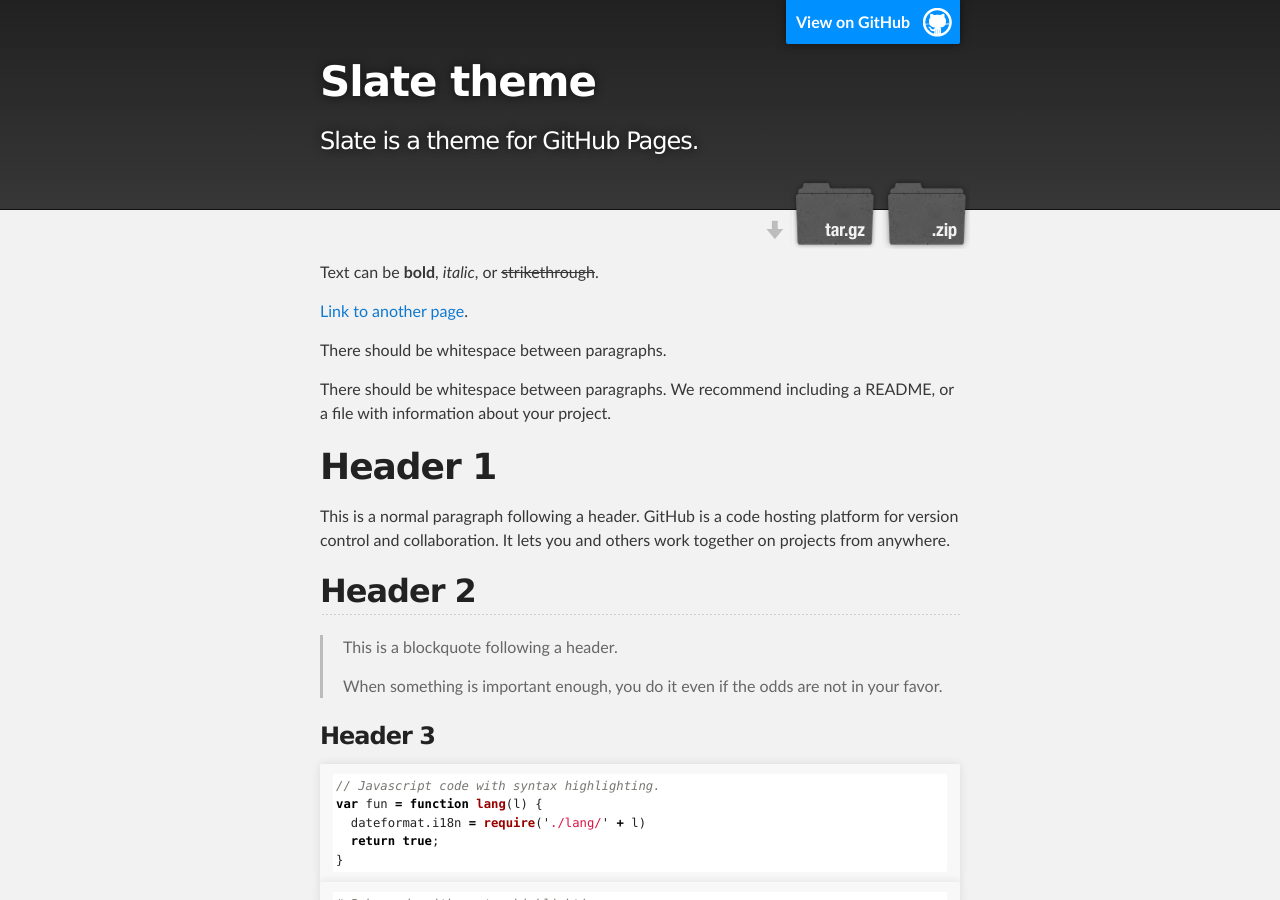
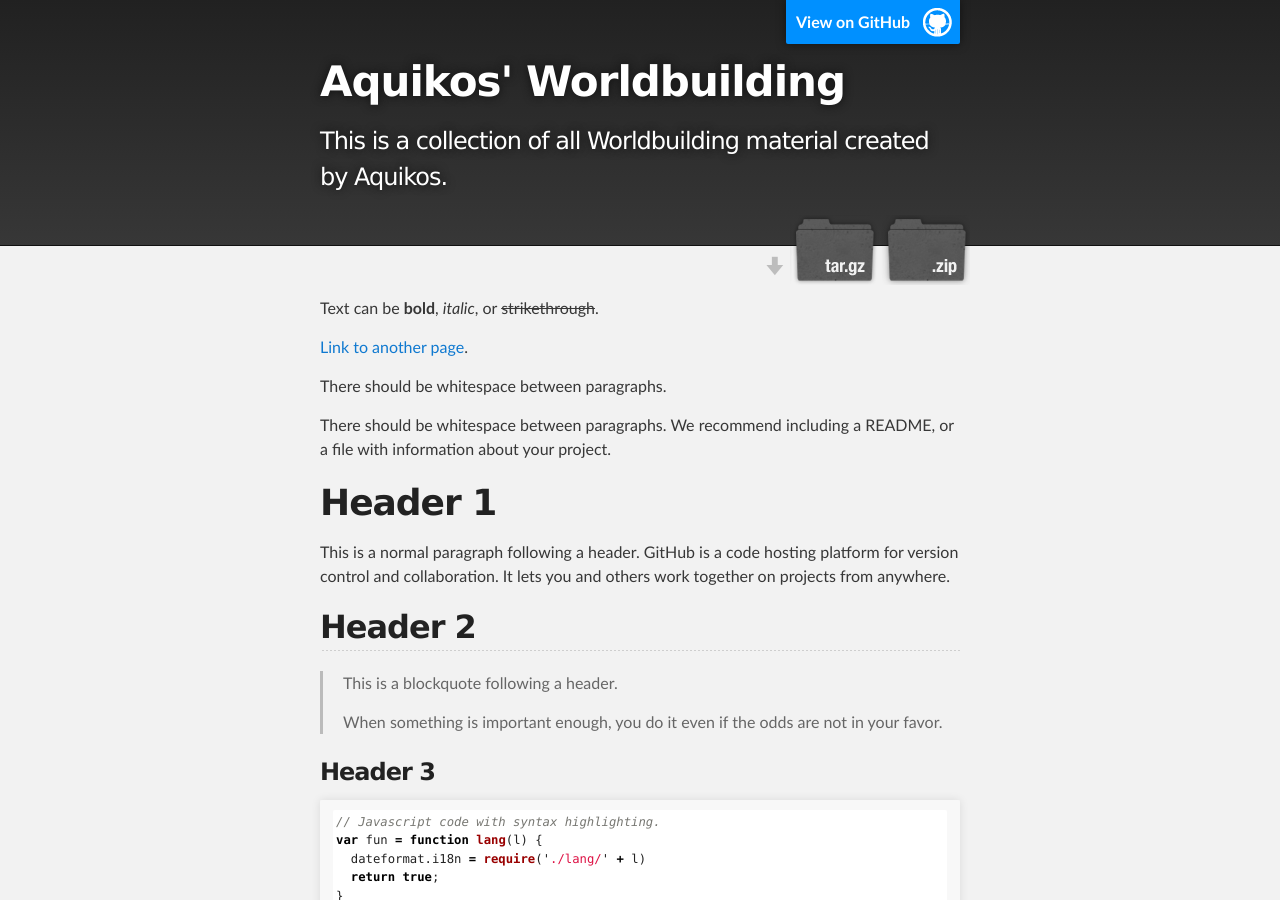
Before and after one commit to aquikos/worldbuilding, a Jekyll site: the page built from index.md, in a window 1280 px wide and 900 px high. Built offline with Jekyll 4.4.1, drawn with Linux system fonts in a browser that asks for light colours; some of the changed text lies outside the part shown.

Commit message:
Updated _config.yml

```diff
--- a/_config.yml
+++ b/_config.yml
@@ -1,5 +1,4 @@
-title: Slate theme
-description: Slate is a theme for GitHub Pages.
+title: Aquikos' Worldbuilding
+description: This is a collection of all Worldbuilding material created by Aquikos.
 show_downloads: true
-google_analytics:
 theme: jekyll-theme-slate
```
